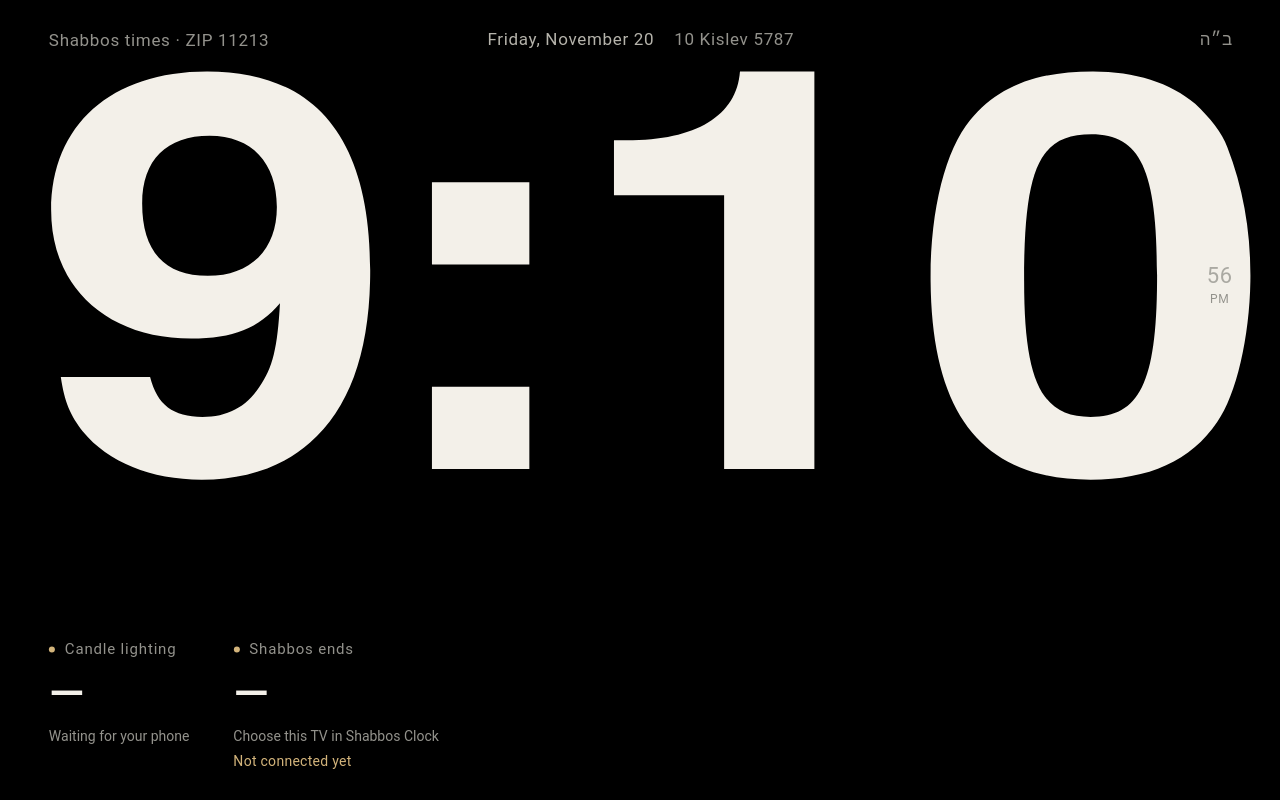
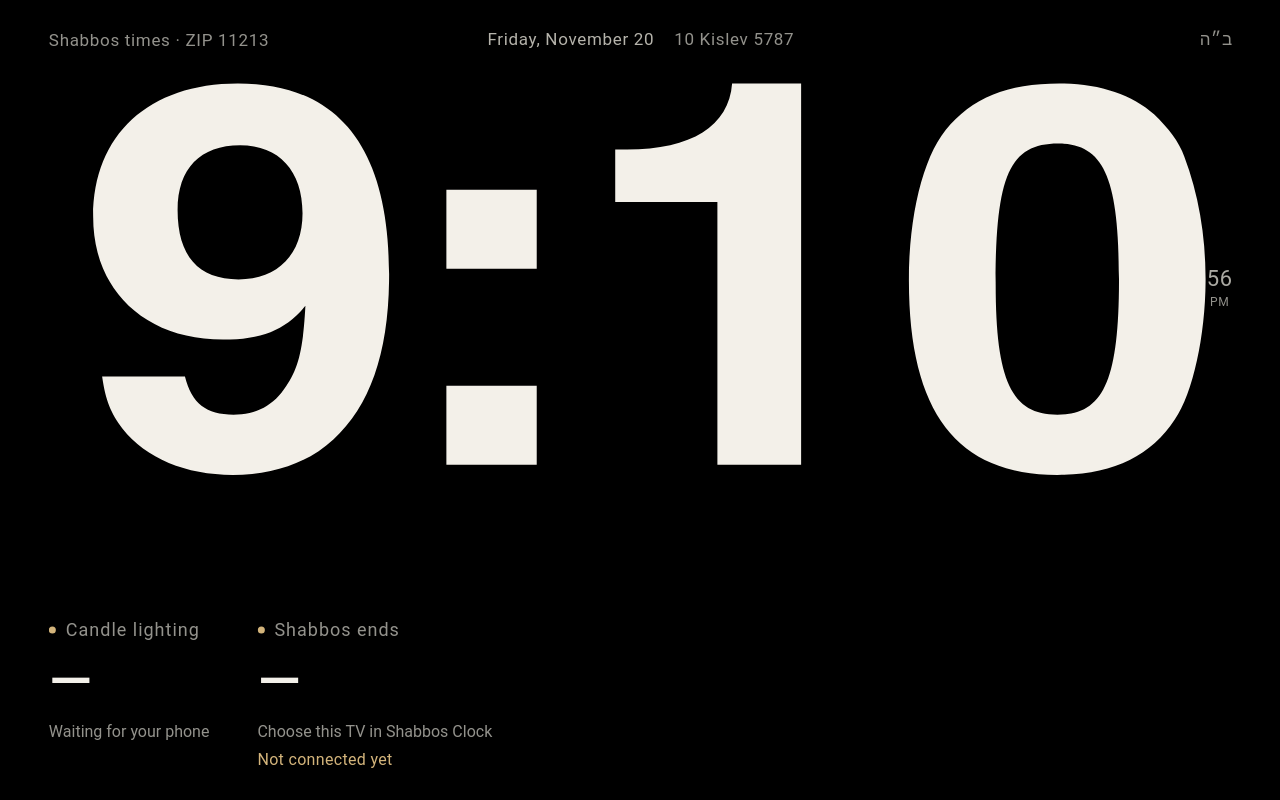
Before and after one commit to knowpremire/shabbos-clock-tv, a plain HTML site: page index.html in a window 1280 px wide. Drawn offline with Linux system fonts and the light colour scheme; no server answers.

Commit message:
Update TV receiver
Co-Authored-By: Claude Opus 5.5 <noreply@anthropic.com>

```diff
--- a/app.js
+++ b/app.js
@@ -192,7 +192,11 @@
     el.style.setProperty('--clock-stretch', '1');
     el.style.fontSize = '100px';
     const bounds = el.getBoundingClientRect();
-    const width = innerWidth - (settings.standby ? 60 : 70);
+    // In standby the seconds and AM/PM sit beside the digits, so the (centered) clock leaves room
+    // for them on both sides instead of running underneath them.
+    const metaShown = settings.standby && (!$('seconds').hidden || !$('period').hidden);
+    const metaRoom = metaShown ? 2 * ($('clockMeta').getBoundingClientRect().width + 18) : 0;
+    const width = innerWidth - (settings.standby ? 60 : 70) - metaRoom;
     // In portrait, the Shabbos forecast row takes space below the clock: shrink the clock by
     // that much and move it up by half, so its bottom clears the row.
     const outlookRoom = !landscape && !$('outlook').hidden ? $('outlook').getBoundingClientRect().height + 24 : 0;
--- a/display.css
+++ b/display.css
@@ -1058,38 +1058,38 @@ body.tv header .date-line {
 }
 
 body.tv .label {
-  font-size: 15px;
+  font-size: 18px;
   gap: 10px;
 }
 
 body.tv .label i {
-  width: 6px;
-  height: 6px;
+  width: 7px;
+  height: 7px;
 }
 
 body.tv .shabbat-time {
-  font-size: 46px;
+  font-size: 56px;
   margin-top: 8px;
 }
 
 body.tv .shabbat-time small {
-  font-size: 16px;
+  font-size: 18px;
 }
 
 body.tv .date,
 body.tv .source {
-  font-size: 14px;
+  font-size: 16px;
   margin-top: 6px;
 }
 
 body.tv .outlook-temp {
-  font-size: 32px;
+  font-size: 40px;
   margin-top: 8px;
 }
 
 body.tv #times,
 body.tv .outlook {
-  gap: 44px;
+  gap: 48px;
 }
 
 body.tv .clock-meta {
--- a/index.html
+++ b/index.html
@@ -5,7 +5,7 @@
     <meta name="viewport" content="width=device-width,initial-scale=1,viewport-fit=cover" />
     <meta name="theme-color" content="#000000" />
     <title>Shabbos Clock · TV</title>
-    <link rel="stylesheet" href="display.css?v=3a24fdf9d9" />
+    <link rel="stylesheet" href="display.css?v=949d23734e" />
   </head>
   <body>
     <main id="display">
@@ -21,7 +21,7 @@
         <section id="center" aria-label="Clock">
           <div class="clock-line">
             <div id="clock"><span id="hours">--</span><span id="colon">:</span><span id="minutes">--</span></div>
-            <div class="clock-meta"><span id="seconds">--</span><span id="period">PM</span></div>
+            <div id="clockMeta" class="clock-meta"><span id="seconds">--</span><span id="period">PM</span></div>
           </div>
           <div id="dateLine" class="date-line">
             <div id="civilDate"></div>
@@ -205,7 +205,7 @@
     <script src="https://www.gstatic.com/cast/sdk/libs/caf_receiver/v3/cast_receiver_framework.js"></script>
     <script src="calendar.js?v=d68a37849b"></script>
     <script src="weather.js?v=f296d8ba7a"></script>
-    <script src="app.js?v=d7e084dd3b"></script>
+    <script src="app.js?v=e9a969974f"></script>
     <script src="tv.js?v=f4a88b32ce"></script>
   </body>
 </html>
```
